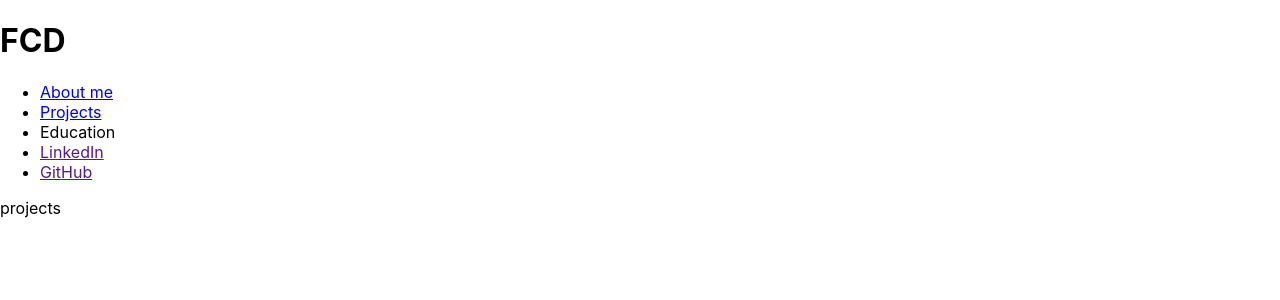
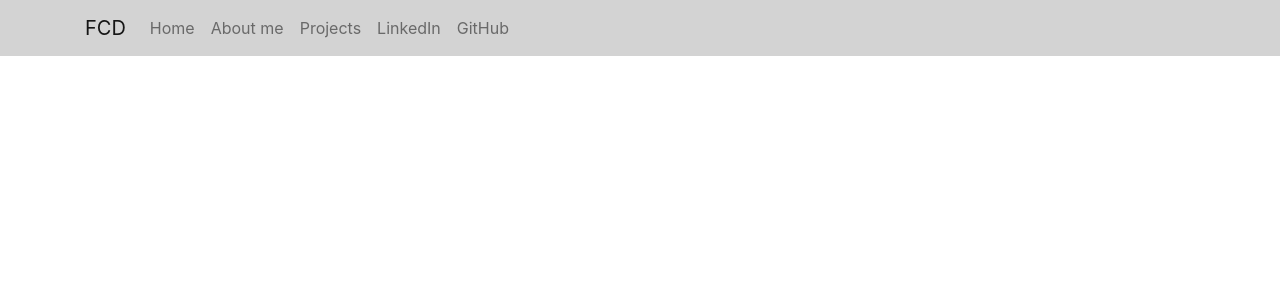
Before and after one commit to fc-dogan/portfolio-fc, a React (Create React App) app: page /projects in a window 1280 px wide. Shown: the top 300 px of the page. Built offline with nearby package versions, Linux system fonts and the light colour scheme.

Commit message:
update header with bootstrap

```diff
--- a/package.json
+++ b/package.json
@@ -6,7 +6,9 @@
     "@testing-library/jest-dom": "^4.2.4",
     "@testing-library/react": "^9.3.2",
     "@testing-library/user-event": "^7.1.2",
+    "bootstrap": "^4.6.0",
     "react": "^16.13.1",
+    "react-bootstrap": "^1.4.3",
     "react-dom": "^16.13.1",
     "react-router-dom": "^5.1.2",
     "react-scripts": "3.4.3"
--- a/src/components/App.js
+++ b/src/components/App.js
@@ -3,6 +3,7 @@
 import { BrowserRouter as Router, Switch, Route } from 'react-router-dom';
 import Header from './Header';
 import AboutMe from './AboutMe';
+import Projects from './Projects';
 
 function App() {
   return (
@@ -20,8 +21,5 @@
   );
 }
 
-function Projects() {
-  return <p>projects</p>
-}
 
 export default App;
--- a/src/components/Header.js
+++ b/src/components/Header.js
@@ -1,33 +1,50 @@
 import React from 'react';
 import { Link } from "react-router-dom";
+import { Nav, Navbar, Container } from 'react-bootstrap';
 
 function Header () {
   return (
-    <React.Fragment>
-      <h1>FCD</h1>
-      <nav>
-        <ul>
-        <li>
-        <Link to="/aboutme">About me</Link>
-        </li>
-        <li>
 
-         <Link to="/projects">Projects</Link>
-        </li>
-        <li>
-         Education
-        </li>
-        <li>
-         <a href="">LinkedIn</a>
-        </li>
-        <li>
-         <a href="">GitHub</a>
-        </li>
-      </ul>
-      </nav>
+      <Navbar collapseOnSelect
+      fixed='top'
+      expand='lg'
+      variant='light'
+      style={{backgroundColor:'lightgrey'}}
+      >
+        <Container>
+          <Navbar.Brand>FCD</Navbar.Brand>
+          <Navbar.Toggle aria-controls="responsive-navbar-nav" />
+          <Navbar.Collapse id="responsive-navbar-nav">
+            <Nav >
+            <Nav.Link href="/">Home</Nav.Link>
+            <Nav.Link href="/aboutme">About me</Nav.Link>
+            <Nav.Link href="/projects">Projects</Nav.Link>
+            <Nav.Link href="">LinkedIn</Nav.Link>
+            <Nav.Link href="">GitHub</Nav.Link>
+            </Nav>
+          </Navbar.Collapse>
+        </Container>
+      </Navbar>
 
-    </React.Fragment>
   );
 }
 
 export default Header;
+
+// export const NavigationBar = () => (
+//   <Styles>
+//     <Navbar expand="lg">
+//       <Navbar.Brand href="/">Tutorial</Navbar.Brand>
+//       <Navbar.Toggle aria-controls="basic-navbar-nav"/>
+//       <Form className="form-center">
+//         <FormControl type="text" placeholder="Search" className="" />
+//       </Form>
+//       <Navbar.Collapse id="basic-navbar-nav">
+//         <Nav className="ml-auto">
+//           <Nav.Item><Nav.Link href="/">Home</Nav.Link></Nav.Item>
+//           <Nav.Item><Nav.Link href="/about">About</Nav.Link></Nav.Item>
+//         </Nav>
+//       </Navbar.Collapse>
+//     </Navbar>
+//   </Styles>
+// )
--- /dev/null
+++ b/src/components/Projects.js
@@ -0,0 +1,11 @@
+import React from 'react'
+
+function Projects() {
+  return (
+    <div>
+      <h1>Projects</h1>
+    </div>
+  )
+}
+
+export default Projects
--- a/src/index.js
+++ b/src/index.js
@@ -3,6 +3,7 @@
 import './index.css';
 import App from './components/App';
 import * as serviceWorker from './serviceWorker';
+import 'bootstrap/dist/css/bootstrap.min.css';
 
 ReactDOM.render(
   <React.StrictMode>
```
Also changed, not shown: src/components/Education.js (added), 1 other file (tests, documents, lock files or other folders).
